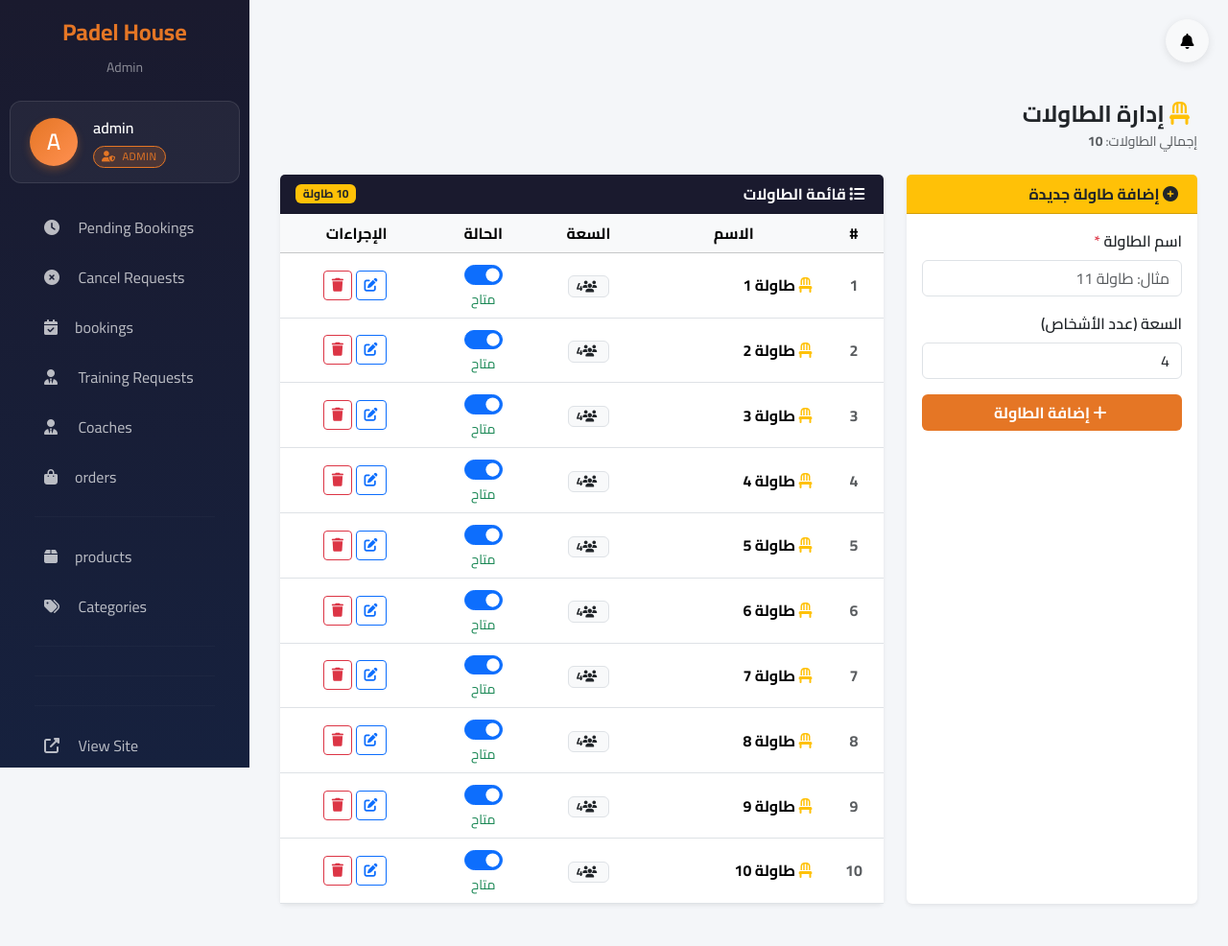
After one commit to metinmeki/Padel_House, a Flask app: page /pos/tables/manage in a window 1280 px wide. The commit adds this page. Shown: the whole page at 96% size. Run offline with Flask 3, Linux system fonts and the light colour scheme; a user stored in the database is signed in; data comes from the database, SQL or seed files in the repository; data that the repository does not hold is empty.

Commit message:
manage table ... tapane app done

```diff
--- a/app/routes/admin.py
+++ b/app/routes/admin.py
@@ -2284,3 +2284,115 @@ def delete_expense(expense_id):
         db.session.rollback()
         flash(f'خطأ: {str(e)}', 'danger')
         return redirect(url_for('admin.manage_expenses'))
+
+
+
+# ========================================
+# ✅ CANCEL REQUESTS — قبول أو رفض طلب الإلغاء
+# ========================================
+
+@admin_bp.route('/api/booking/<int:booking_id>/approve-cancel', methods=['POST'])
+@login_required
+@permission_required('can_manage_bookings')
+def approve_cancel_request(booking_id):
+    """الأدمن يوافق على الإلغاء — يلغي الحجز ويُرسل لـ Tapane"""
+    booking = Booking.query.get(booking_id)
+    if not booking:
+        return jsonify({'success': False, 'message': 'الحجز غير موجود'}), 404
+    if booking.status != 'pending_cancel':
+        return jsonify({'success': False, 'message': 'هذا الحجز ليس في حالة طلب إلغاء'}), 400
+
+    booking.status = 'cancelled'
+    booking.confirmed_at = None
+    if hasattr(booking, 'confirmed_by'):
+        booking.confirmed_by = None
+
+    existing_notes = booking.notes or ''
+    extra_note = '[Cancel approved by admin]'
+    if extra_note not in existing_notes:
+        booking.notes = f"{existing_notes}\n{extra_note}".strip()
+
+    try:
+        db.session.commit()
+    except Exception as e:
+        db.session.rollback()
+        return jsonify({'success': False, 'message': f'خطأ: {str(e)}'}), 500
+
+    # ✅ أرسل إلى Tapane أن الإلغاء تم
+    tapane_synced, tapane_error = _sync_booking_after_admin_status_change(booking, 'cancelled')
+
+    try:
+        notify_admins(
+            title="Cancel request approved ✅",
+            message=f"Booking #{booking.id} cancelled for {booking.customer_name}",
+            url=f"/admin/booking/{booking.id}",
+            ntype="booking_cancelled"
+        )
+    except Exception as e:
+        print("❌ Notification error:", e)
+
+    try:
+        log_activity(
+            action="approve_cancel_request", entity_type="booking", entity_id=booking.id,
+            title="Approved cancel request",
+            note=f"Customer: {booking.customer_name} | Source: {booking.source}",
+            amount=int(booking.final_price or 0), payment_method="booking"
+        )
+    except Exception as e:
+        print("❌ Activity log error:", e)
+
+    return jsonify({
+        'success': True,
+        'message': f'تم قبول طلب الإلغاء وإلغاء الحجز ✅',
+        'booking_id': booking.id,
+        'new_status': 'cancelled',
+        'tapane_synced': tapane_synced,
+        'tapane_error': tapane_error
+    })
+
+
+@admin_bp.route('/api/booking/<int:booking_id>/reject-cancel', methods=['POST'])
+@login_required
+@permission_required('can_manage_bookings')
+def reject_cancel_request(booking_id):
+    """الأدمن يرفض طلب الإلغاء — يرجع الحجز لـ confirmed"""
+    booking = Booking.query.get(booking_id)
+    if not booking:
+        return jsonify({'success': False, 'message': 'الحجز غير موجود'}), 404
+    if booking.status != 'pending_cancel':
+        return jsonify({'success': False, 'message': 'هذا الحجز ليس في حالة طلب إلغاء'}), 400
+
+    booking.status = 'confirmed'
+
+    existing_notes = booking.notes or ''
+    extra_note = '[Cancel request rejected by admin — booking remains confirmed]'
+    if extra_note not in existing_notes:
+        booking.notes = f"{existing_notes}\n{extra_note}".strip()
+
+    try:
+        db.session.commit()
+    except Exception as e:
+        db.session.rollback()
+        return jsonify({'success': False, 'message': f'خطأ: {str(e)}'}), 500
+
+    # ✅ أخبر Tapane أن الحجز لا يزال confirmed
+    tapane_synced, tapane_error = _sync_booking_after_admin_status_change(booking, 'confirmed')
+
+    try:
+        log_activity(
+            action="reject_cancel_request", entity_type="booking", entity_id=booking.id,
+            title="Rejected cancel request",
+            note=f"Customer: {booking.customer_name} | Booking remains confirmed",
+            amount=int(booking.final_price or 0), payment_method="booking"
+        )
+    except Exception as e:
+        print("❌ Activity log error:", e)
+
+    return jsonify({
+        'success': True,
+        'message': f'تم رفض طلب الإلغاء — الحجز لا يزال مؤكداً ✅',
+        'booking_id': booking.id,
+        'new_status': 'confirmed',
+        'tapane_synced': tapane_synced,
+        'tapane_error': tapane_error
+    })
--- a/app/routes/pos.py
+++ b/app/routes/pos.py
@@ -68,7 +68,7 @@ def compute_play_time_and_price(session: POSSession, settings: Settings):
 @login_required
 def index():
     stadiums = Stadium.query.filter_by(is_active=True).order_by(Stadium.id.asc()).limit(2).all()
-    tables = Table.query.filter_by(is_active=True).order_by(Table.id.asc()).limit(10).all()
+    tables = Table.query.filter_by(is_active=True).order_by(Table.id.asc()).all()
 
     settings = Settings.query.first()
     active_sessions = POSSession.query.filter_by(status='active').all()
@@ -746,3 +746,107 @@ def export_excel():
     response.headers['Content-Disposition'] = f'attachment; filename=padel_reports_{period}_{today}.csv'
     response.headers['Content-Type'] = 'text/csv; charset=utf-8'
     return response
+
+
+# ==================== TABLE MANAGEMENT ====================
+
+@pos_bp.route('/tables/manage')
+@login_required
+def manage_tables():
+    tables = Table.query.order_by(Table.id.asc()).all()
+    return render_template('pos/manage_tables.html', tables=tables)
+
+
+@pos_bp.route('/tables/add', methods=['POST'])
+@login_required
+def add_table():
+    name = (request.form.get('name') or '').strip()
+    capacity = request.form.get('capacity', 4)
+
+    if not name:
+        flash('اسم الطاولة مطلوب!', 'danger')
+        return redirect(url_for('pos.manage_tables'))
+
+    # تحقق من عدم التكرار
+    existing = Table.query.filter_by(name=name).first()
+    if existing:
+        flash(f'يوجد طاولة باسم "{name}" مسبقاً!', 'warning')
+        return redirect(url_for('pos.manage_tables'))
+
+    try:
+        capacity = int(capacity)
+    except Exception:
+        capacity = 4
+
+    new_table = Table(name=name, capacity=capacity, is_active=True)
+    db.session.add(new_table)
+    db.session.commit()
+
+    flash(f'تم إضافة "{name}" بنجاح ✅', 'success')
+    return redirect(url_for('pos.manage_tables'))
+
+
+@pos_bp.route('/tables/<int:table_id>/edit', methods=['POST'])
+@login_required
+def edit_table(table_id):
+    table = Table.query.get_or_404(table_id)
+    name = (request.form.get('name') or '').strip()
+    capacity = request.form.get('capacity', table.capacity)
+    is_active = request.form.get('is_active') == '1'
+
+    if not name:
+        flash('اسم الطاولة مطلوب!', 'danger')
+        return redirect(url_for('pos.manage_tables'))
+
+    # تحقق من عدم التكرار (بستثناء الطاولة الحالية)
+    existing = Table.query.filter(Table.name == name, Table.id != table_id).first()
+    if existing:
+        flash(f'يوجد طاولة باسم "{name}" مسبقاً!', 'warning')
+        return redirect(url_for('pos.manage_tables'))
+
+    try:
+        capacity = int(capacity)
+    except Exception:
+        capacity = 4
+
+    table.name = name
+    table.capacity = capacity
+    table.is_active = is_active
+    db.session.commit()
+
+    flash(f'تم تعديل الطاولة بنجاح ✅', 'success')
+    return redirect(url_for('pos.manage_tables'))
+
+
+@pos_bp.route('/tables/<int:table_id>/delete', methods=['POST'])
+@login_required
+def delete_table(table_id):
+    table = Table.query.get_or_404(table_id)
+
+    # تحقق من وجود جلسات نشطة
+    active_session = POSSession.query.filter_by(
+        session_type='table',
+        table_id=table_id,
+        status='active'
+    ).first()
+
+    if active_session:
+        flash(f'لا يمكن حذف "{table.name}" - يوجد جلسة نشطة الآن!', 'danger')
+        return redirect(url_for('pos.manage_tables'))
+
+    name = table.name
+    db.session.delete(table)
+    db.session.commit()
+
+    flash(f'تم حذف "{name}" بنجاح 🗑️', 'success')
+    return redirect(url_for('pos.manage_tables'))
+
+
+@pos_bp.route('/tables/<int:table_id>/toggle', methods=['POST'])
+@login_required
+def toggle_table(table_id):
+    table = Table.query.get_or_404(table_id)
+    table.is_active = not table.is_active
+    db.session.commit()
+    status = 'مفعّل' if table.is_active else 'مخفي'
+    return jsonify({'success': True, 'is_active': table.is_active, 'message': f'{table.name} - {status}'})
--- a/app/templates/admin/base_admin.html
+++ b/app/templates/admin/base_admin.html
@@ -200,7 +200,6 @@
         </li>
         {% endif %}
 
-        <!-- ✅ Cancel Requests — جديد -->
         {% if current_user.role == 'super_admin' or current_user.can_manage_bookings %}
         <li class="nav-item">
             <a href="{{ url_for('admin.cancel_requests') }}"
@@ -306,6 +305,21 @@
             <a href="{{ url_for('admin.manage_stadiums') }}"
                class="nav-link {% if 'stadium' in request.endpoint %}active{% endif %}">
                 <span><i class="fas fa-futbol me-2"></i>{{ t('stadiums') }}</span>
+            </a>
+        </li>
+        {% endif %}
+
+        <!-- ✅ إدارة الطاولات — جديد -->
+        {% if current_user.role == 'super_admin' or current_user.can_manage_stadiums %}
+        <li class="nav-item">
+            <a href="{{ url_for('pos.manage_tables') }}"
+               class="nav-link {% if request.endpoint == 'pos.manage_tables' %}active{% endif %}">
+                <span>
+                    <i class="fas fa-chair me-2"></i>
+                    {% if current_lang == 'ku' %}مێزەکان
+                    {% elif current_lang == 'ar' %}إدارة الطاولات
+                    {% else %}Tables{% endif %}
+                </span>
             </a>
         </li>
         {% endif %}
@@ -483,8 +497,6 @@ document.addEventListener('DOMContentLoaded', () => {
             setBadgeValue('pendingBookingsBadge', data.counts.pending_bookings);
             setBadgeValue('pendingOrdersBadge', data.counts.pending_orders);
             setBadgeValue('trainingRequestsBadge', data.counts.new_training_requests);
-
-            // ✅ cancel requests badge
             setBadgeValue('cancelRequestsBadge', data.counts.cancel_requests || 0);
 
             const notifBadge = document.getElementById('notifBadge');
--- a/app/templates/pos/index.html
+++ b/app/templates/pos/index.html
@@ -11,7 +11,7 @@
         </h2>
         <span class="badge bg-primary" style="font-size: 1.1rem; padding: 0.6rem 1.2rem;">
             <i class="fas fa-futbol me-2"></i>الملاعب: 2 |
-            <i class="fas fa-chair me-2 ms-3"></i>الطاولات: 10
+            <i class="fas fa-chair me-2 ms-3"></i>الطاولات: {{ tables|length }}
         </span>
     </div>
 </div>
@@ -152,8 +152,9 @@
                 </div>
             </div>
 
+            <!-- ✅ يعرض اسم الطاولة من DB -->
             <h6 class="text-center mb-2" style="color: var(--text-primary); font-weight: 700;">
-                طاولة {{ loop.index }}
+                {{ table.name }}
             </h6>
 
             <span class="status-badge {{ 'status-occupied' if is_occupied else 'status-available' }} d-block text-center mb-2">
--- /dev/null
+++ b/app/templates/pos/manage_tables.html
@@ -0,0 +1,240 @@
+{% extends 'admin/base_admin.html' %}
+{% block title %}إدارة الطاولات - Padel House{% endblock %}
+
+{% block content %}
+<div class="container-fluid py-4" dir="rtl">
+
+  <!-- Header -->
+  <div class="d-flex align-items-center justify-content-between mb-4">
+    <div>
+      <h4 class="mb-0 fw-bold">
+        <i class="fas fa-chair text-warning me-2"></i> إدارة الطاولات
+      </h4>
+      <small class="text-muted">إجمالي الطاولات: <strong>{{ tables|length }}</strong></small>
+    </div>
+  </div>
+
+  <div class="row g-4">
+
+    <!-- ===== ADD TABLE CARD ===== -->
+    <div class="col-12 col-md-4">
+      <div class="card border-0 shadow-sm h-100">
+        <div class="card-header bg-warning text-dark fw-bold">
+          <i class="fas fa-plus-circle me-1"></i> إضافة طاولة جديدة
+        </div>
+        <div class="card-body">
+          <form method="POST" action="{{ url_for('pos.add_table') }}">
+            <div class="mb-3">
+              <label class="form-label fw-semibold">اسم الطاولة <span class="text-danger">*</span></label>
+              <input type="text" name="name" class="form-control" placeholder="مثال: طاولة 11" required>
+            </div>
+            <div class="mb-3">
+              <label class="form-label fw-semibold">السعة (عدد الأشخاص)</label>
+              <input type="number" name="capacity" class="form-control" value="4" min="1" max="20">
+            </div>
+            <button type="submit" class="btn w-100 fw-bold" style="background:#E57625;color:#fff;">
+              <i class="fas fa-plus me-1"></i> إضافة الطاولة
+            </button>
+          </form>
+        </div>
+      </div>
+    </div>
+
+    <!-- ===== TABLES LIST ===== -->
+    <div class="col-12 col-md-8">
+      <div class="card border-0 shadow-sm">
+        <div class="card-header d-flex align-items-center justify-content-between" style="background:#1a1a2e;color:#fff;">
+          <span class="fw-bold"><i class="fas fa-list me-1"></i> قائمة الطاولات</span>
+          <span class="badge bg-warning text-dark">{{ tables|length }} طاولة</span>
+        </div>
+        <div class="card-body p-0">
+          {% if tables %}
+          <div class="table-responsive">
+            <table class="table table-hover align-middle mb-0">
+              <thead class="table-light text-center">
+                <tr>
+                  <th>#</th>
+                  <th>الاسم</th>
+                  <th>السعة</th>
+                  <th>الحالة</th>
+                  <th>الإجراءات</th>
+                </tr>
+              </thead>
+              <tbody>
+                {% for table in tables %}
+                <tr id="row-{{ table.id }}">
+                  <td class="text-center text-muted fw-bold">{{ table.id }}</td>
+
+                  <td class="fw-bold">
+                    <i class="fas fa-chair text-warning me-1"></i>
+                    {{ table.name }}
+                  </td>
+
+                  <td class="text-center">
+                    <span class="badge bg-light text-dark border">
+                      <i class="fas fa-users me-1"></i>{{ table.capacity }}
+                    </span>
+                  </td>
+
+                  <td class="text-center">
+                    <div class="form-check form-switch d-flex justify-content-center">
+                      <input class="form-check-input toggle-active" type="checkbox"
+                        data-id="{{ table.id }}"
+                        {% if table.is_active %}checked{% endif %}
+                        style="cursor:pointer;width:2.5em;height:1.3em;">
+                    </div>
+                    <small class="status-label text-{{ 'success' if table.is_active else 'danger' }}">
+                      {{ 'متاح' if table.is_active else 'مخفي' }}
+                    </small>
+                  </td>
+
+                  <td class="text-center">
+                    <button class="btn btn-sm btn-outline-primary me-1"
+                      data-bs-toggle="modal"
+                      data-bs-target="#editModal"
+                      data-id="{{ table.id }}"
+                      data-name="{{ table.name }}"
+                      data-capacity="{{ table.capacity }}"
+                      data-active="{{ '1' if table.is_active else '0' }}"
+                      title="تعديل">
+                      <i class="fas fa-edit"></i>
+                    </button>
+
+                    <button class="btn btn-sm btn-outline-danger"
+                      data-bs-toggle="modal"
+                      data-bs-target="#deleteModal"
+                      data-id="{{ table.id }}"
+                      data-name="{{ table.name }}"
+                      title="حذف">
+                      <i class="fas fa-trash"></i>
+                    </button>
+                  </td>
+                </tr>
+                {% endfor %}
+              </tbody>
+            </table>
+          </div>
+          {% else %}
+          <div class="text-center py-5 text-muted">
+            <i class="fas fa-chair fa-3x mb-3 opacity-25"></i>
+            <p>لا توجد طاولات بعد. أضف أول طاولة من اليسار.</p>
+          </div>
+          {% endif %}
+        </div>
+      </div>
+    </div>
+  </div>
+</div>
+
+<!-- ===== EDIT MODAL ===== -->
+<div class="modal fade" id="editModal" tabindex="-1" dir="rtl">
+  <div class="modal-dialog modal-dialog-centered">
+    <div class="modal-content">
+      <div class="modal-header" style="background:#E57625;">
+        <h5 class="modal-title text-white fw-bold">
+          <i class="fas fa-edit me-1"></i> تعديل الطاولة
+        </h5>
+        <button type="button" class="btn-close btn-close-white" data-bs-dismiss="modal"></button>
+      </div>
+      <form method="POST" id="editForm" action="">
+        <div class="modal-body">
+          <div class="mb-3">
+            <label class="form-label fw-semibold">اسم الطاولة <span class="text-danger">*</span></label>
+            <input type="text" name="name" id="editName" class="form-control" required>
+          </div>
+          <div class="mb-3">
+            <label class="form-label fw-semibold">السعة</label>
+            <input type="number" name="capacity" id="editCapacity" class="form-control" min="1" max="20">
+          </div>
+          <div class="mb-3">
+            <label class="form-label fw-semibold">الحالة</label>
+            <select name="is_active" id="editIsActive" class="form-select">
+              <option value="1">✅ متاح (مرئي في POS)</option>
+              <option value="0">🚫 مخفي</option>
+            </select>
+          </div>
+        </div>
+        <div class="modal-footer">
+          <button type="button" class="btn btn-secondary" data-bs-dismiss="modal">إلغاء</button>
+          <button type="submit" class="btn fw-bold" style="background:#E57625;color:#fff;">
+            <i class="fas fa-save me-1"></i> حفظ التعديلات
+          </button>
+        </div>
+      </form>
+    </div>
+  </div>
+</div>
+
+<!-- ===== DELETE MODAL ===== -->
+<div class="modal fade" id="deleteModal" tabindex="-1" dir="rtl">
+  <div class="modal-dialog modal-dialog-centered">
+    <div class="modal-content border-danger">
+      <div class="modal-header bg-danger text-white">
+        <h5 class="modal-title fw-bold">
+          <i class="fas fa-trash me-1"></i> تأكيد الحذف
+        </h5>
+        <button type="button" class="btn-close btn-close-white" data-bs-dismiss="modal"></button>
+      </div>
+      <div class="modal-body text-center py-4">
+        <i class="fas fa-exclamation-triangle fa-3x text-danger mb-3"></i>
+        <p class="fs-5">هل أنت متأكد من حذف <strong id="deleteTableName"></strong>؟</p>
+        <p class="text-muted small">لا يمكن التراجع عن هذا الإجراء.</p>
+      </div>
+      <div class="modal-footer">
+        <button type="button" class="btn btn-secondary" data-bs-dismiss="modal">إلغاء</button>
+        <form method="POST" id="deleteForm" action="">
+          <button type="submit" class="btn btn-danger fw-bold">
+            <i class="fas fa-trash me-1"></i> نعم، احذف
+          </button>
+        </form>
+      </div>
+    </div>
+  </div>
+</div>
+{% endblock %}
+
+{% block extra_js %}
+<script>
+document.getElementById('editModal').addEventListener('show.bs.modal', function(e) {
+  const btn = e.relatedTarget;
+  document.getElementById('editName').value = btn.getAttribute('data-name');
+  document.getElementById('editCapacity').value = btn.getAttribute('data-capacity');
+  document.getElementById('editIsActive').value = btn.getAttribute('data-active');
+  document.getElementById('editForm').action = `/pos/tables/${btn.getAttribute('data-id')}/edit`;
+});
+
+document.getElementById('deleteModal').addEventListener('show.bs.modal', function(e) {
+  const btn = e.relatedTarget;
+  document.getElementById('deleteTableName').textContent = btn.getAttribute('data-name');
+  document.getElementById('deleteForm').action = `/pos/tables/${btn.getAttribute('data-id')}/delete`;
+});
+
+document.querySelectorAll('.toggle-active').forEach(function(toggle) {
+  toggle.addEventListener('change', function() {
+    const tableId = this.getAttribute('data-id');
+    const label = this.closest('td').querySelector('.status-label');
+    const checkbox = this;
+
+    fetch(`/pos/tables/${tableId}/toggle`, { method: 'POST' })
+      .then(r => r.json())
+      .then(data => {
+        if (data.success) {
+          label.textContent = data.is_active ? 'متاح' : 'مخفي';
+          label.className = `status-label text-${data.is_active ? 'success' : 'danger'}`;
+          showToast(data.message, data.is_active ? 'success' : 'warning');
+        }
+      })
+      .catch(() => { checkbox.checked = !checkbox.checked; });
+  });
+});
+
+function showToast(msg, type) {
+  const toast = document.createElement('div');
+  toast.className = `alert alert-${type === 'success' ? 'success' : 'warning'} position-fixed shadow`;
+  toast.style.cssText = 'bottom:20px;left:20px;z-index:9999;min-width:220px;';
+  toast.innerHTML = `<i class="fas fa-check-circle me-1"></i> ${msg}`;
+  document.body.appendChild(toast);
+  setTimeout(() => toast.remove(), 2500);
+}
+</script>
+{% endblock %}
```
Also changed, not shown: app/templates/admin/cancel_requests.html (+94 -17 lines), app/templates/admin/products.html (+23 -2 lines).
